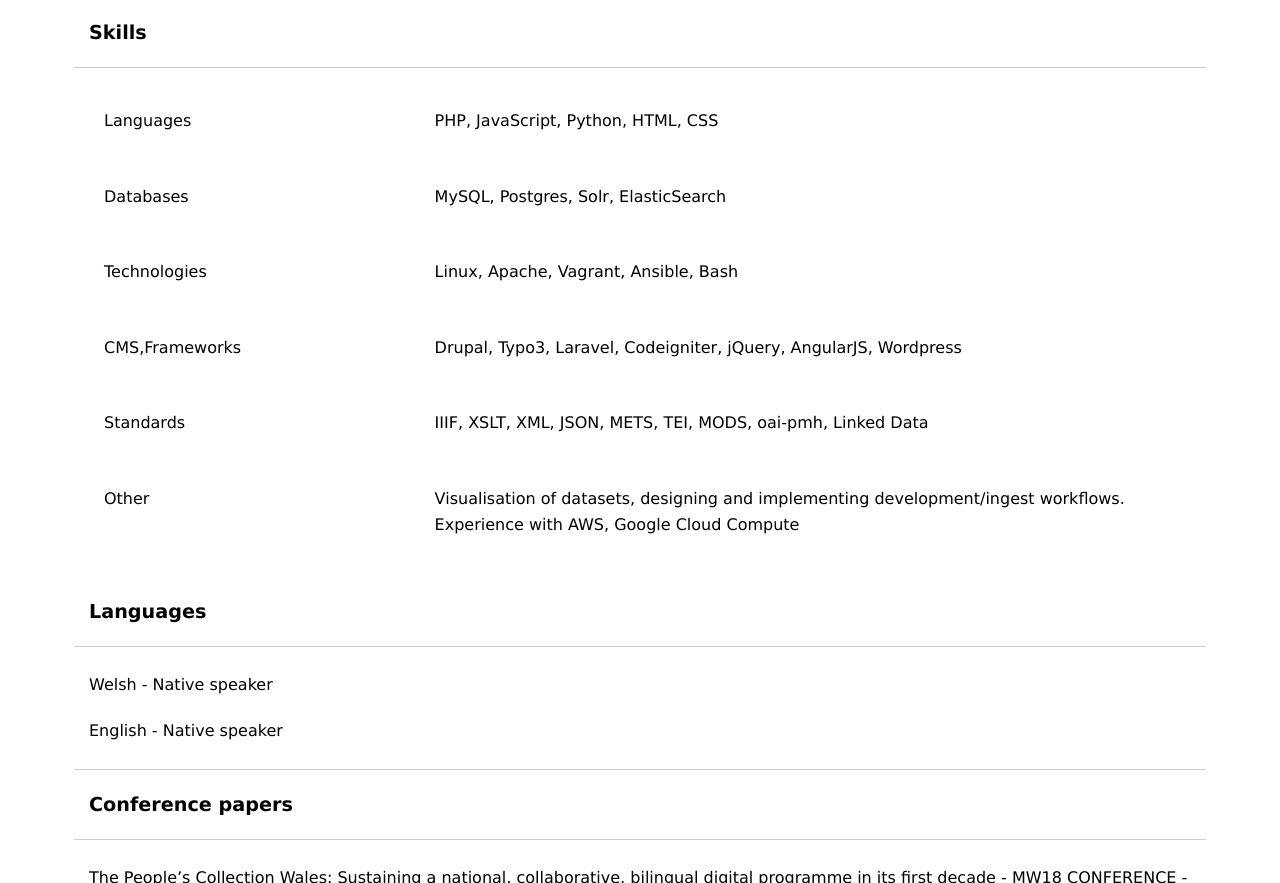
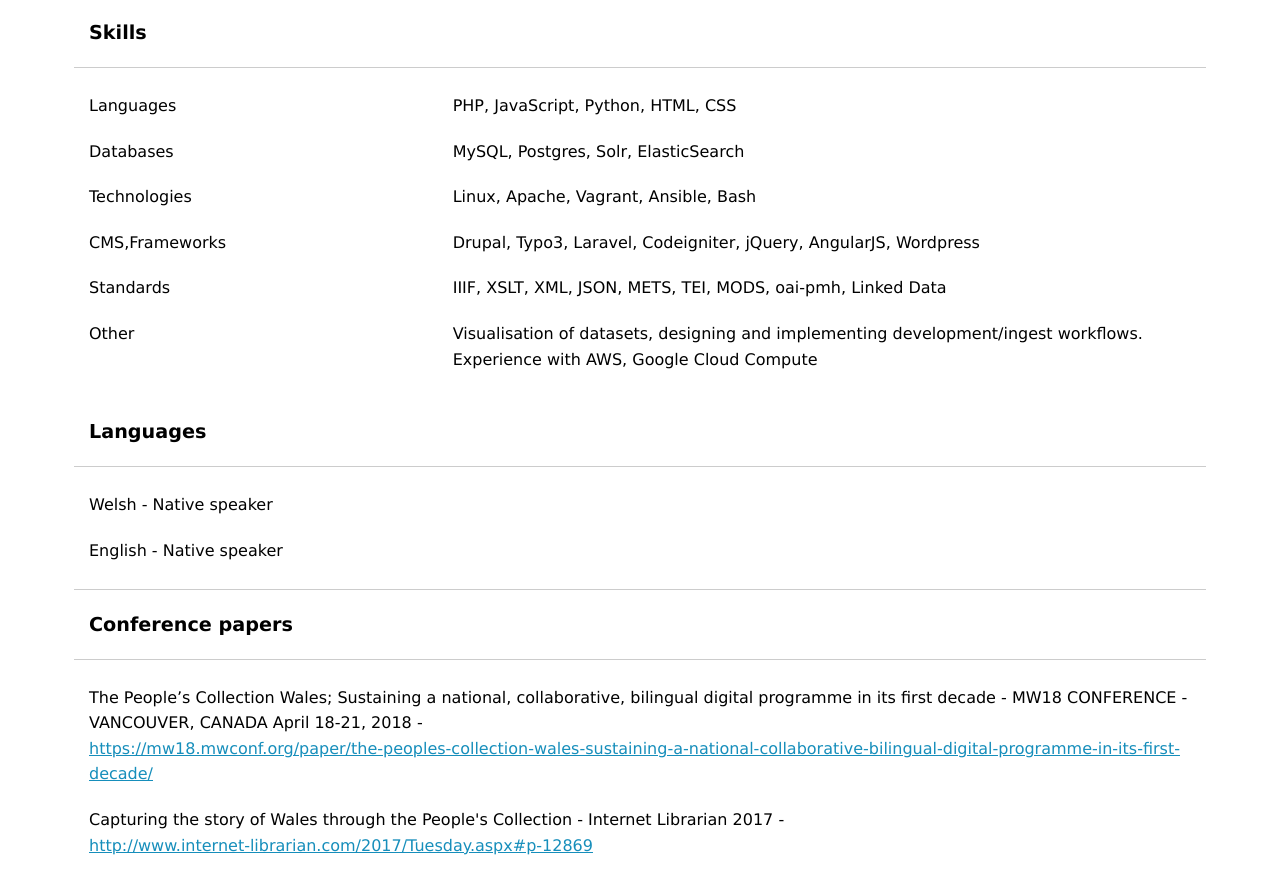
Before and after one commit to 404mike/CSM5020-Assessed-Coursework-1, a plain HTML site: page about.html in a window 1280 px wide. Shown: the part 2163-3046 px from the top of the page. Drawn offline with Linux system fonts and the light colour scheme.

Commit message:
css update

```diff
--- a/css/style.css
+++ b/css/style.css
@@ -362,12 +362,16 @@
 }
 .col-left{
   float: left;
-  width: 30%;
+  padding: 0;
+  margin: 0;
+  width: 33%;
 }
 
 .col-right{
   float: right;
-  width: 70%;
+  padding: 0;
+  margin: 0;
+  width: 67%;
 }
 
 footer {
```
